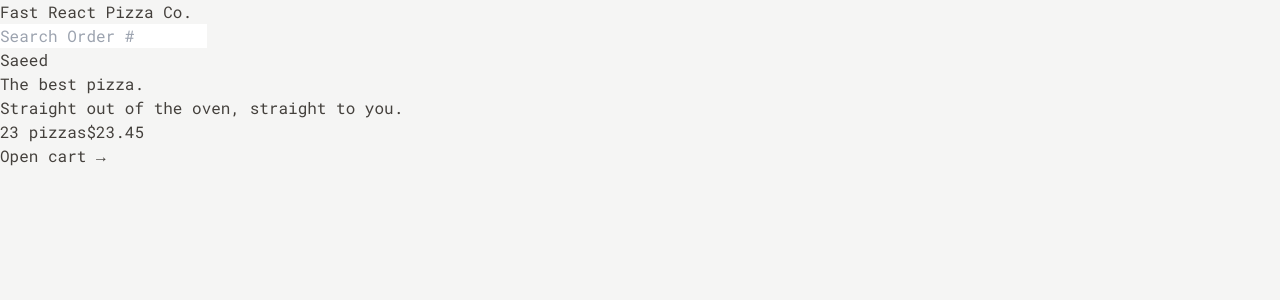
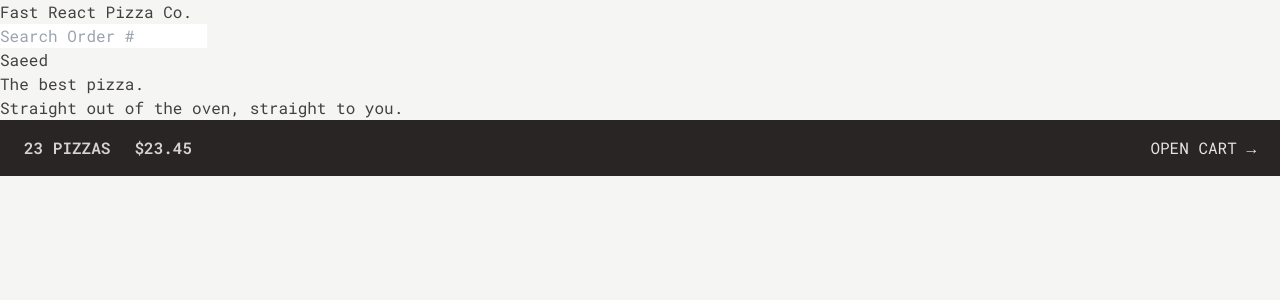
Before and after one commit to SaeedAbi/fast-pizza, a React (Vite) app: page / in a window 1280 px wide. Shown: the top 300 px of the page. Built offline with nearby package versions, Linux system fonts and the light colour scheme.

Commit message:
:lipstick: styling the cartOverview component

```diff
--- a/src/features/cart/CartOverview.jsx
+++ b/src/features/cart/CartOverview.jsx
@@ -2,8 +2,8 @@ import {Link} from "react-router-dom";
 
 function CartOverview() {
   return (
-    <div>
-      <p>
+    <div className='bg-stone-800 text-stone-200 uppercase px-4 py-4 sm:px-6 flex items-center justify-between'>
+      <p className='text-stone-300 font-semibold space-x-4 sm:space-x-6 text-sm md:text-base'>
         <span>23 pizzas</span>
         <span>$23.45</span>
       </p>
```
